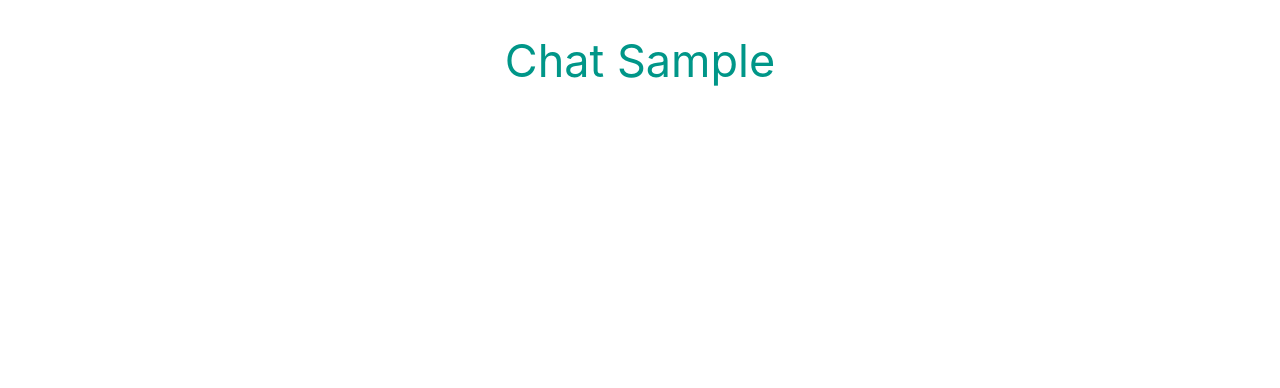
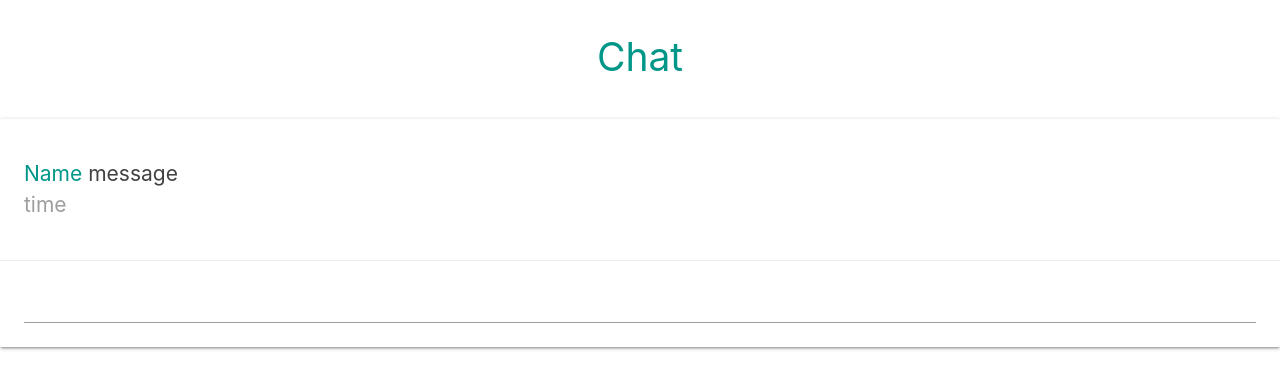
Before and after one commit to livmarx/liv-chat, a Vue app: page /#/ in a window 1280 px wide. Both pictures are taken after typing "Sample" into the empty fields and a click on the button "ENTER CHAT". Shown: the top 388 px of the page. Built offline with nearby package versions, Linux system fonts and the light colour scheme.

Commit message:
Start formatting Chat component

```diff
--- a/src/components/Chat.vue
+++ b/src/components/Chat.vue
@@ -1,8 +1,28 @@
 <template>
   <div class="chat contaier">
-    <h2 class="center-align teal-text">
-      Chat {{this.name}}
+    <h2 class="center teal-text">
+      Chat
     </h2>
+    <div class="card">
+      <div class="card-content">
+        <ul class="messages">
+          <li>
+            <span class="teal-text">
+              Name
+            </span>
+            <span class="grey-text text-darken-3">
+              message
+            </span>
+            <span class="grey-text time">
+              time
+            </span>
+          </li>
+        </ul>
+      </div>
+      <div class="card-action">
+        <input type="text">
+      </div>
+    </div>
   </div>
 </template>
 
@@ -17,4 +37,14 @@
 </script>
 
 <style>
+.chat h2 {
+  font-size: 2.6em;
+  margin-bottom: 40px;
+}
+.chat span {
+  font-size: 1.4em;
+}
+.chat .time {
+  display: block;
+}
 </style>
```
